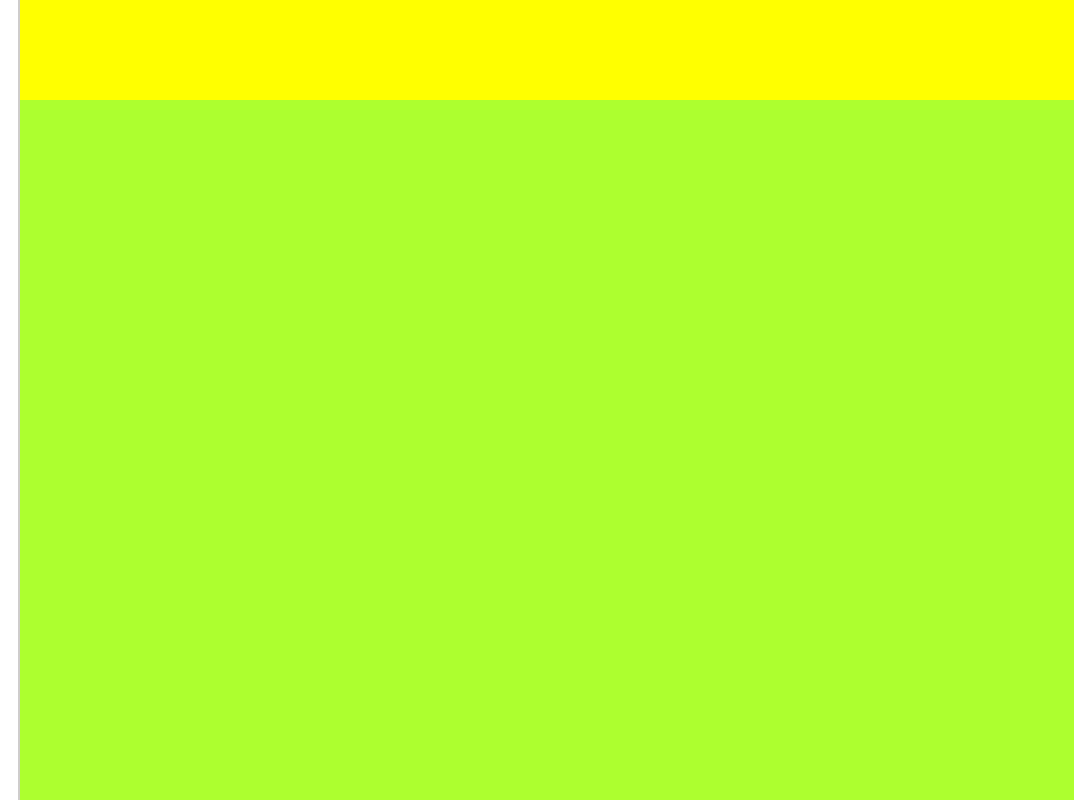
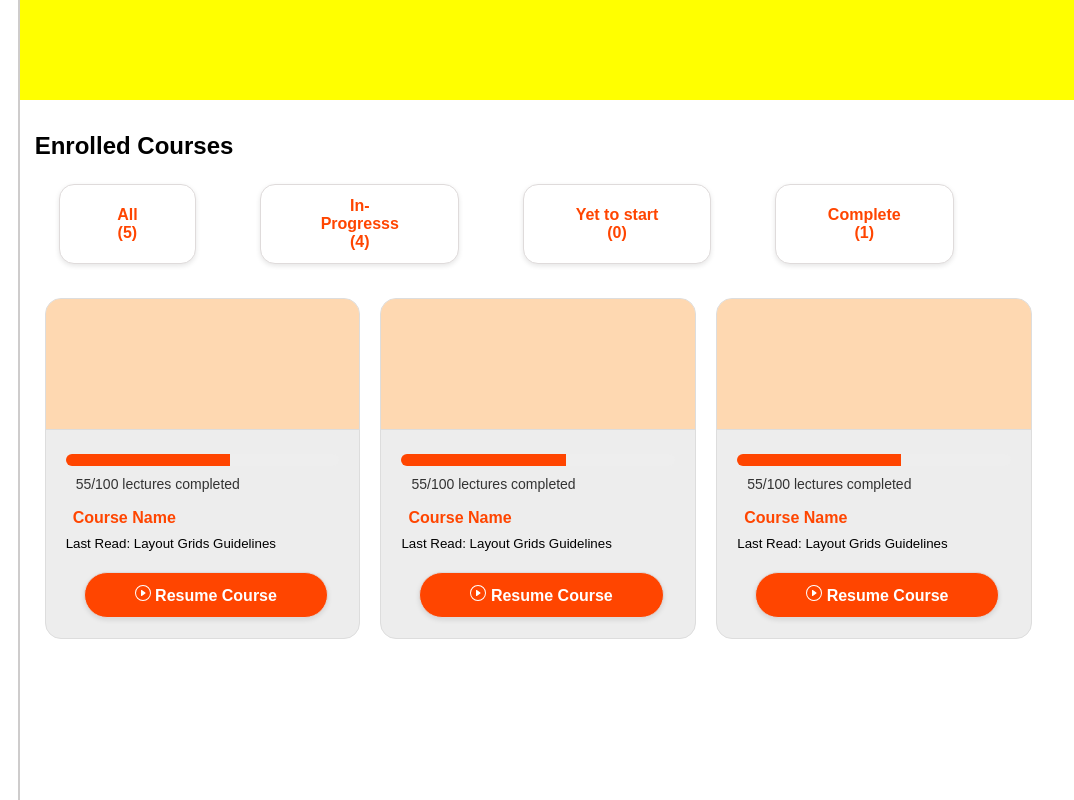
Before and after one commit to prashant0612/Baoiam-Dashboard, a plain HTML site: page index.html in a window 1280 px wide. Shown: the full height of the page, 206-1280 px from the left. Drawn offline with Linux system fonts and the light colour scheme.

Commit message:
updating files

```diff
--- a/index.html
+++ b/index.html
@@ -50,9 +50,62 @@
 
             </div>
             <!-- MAIN-SECTION -->
-            <div class="main-section">
-
-            </div>
+            <main>
+                <h2>Enrolled Courses</h2>
+                <div class="btn-row">
+                    <button>All (5)</button>
+                    <button>In-Progresss (4)</button>
+                    <button>Yet to start (0)</button>
+                    <button>Complete (1)</button>
+                </div>
+                <div class="cards">
+                    <div class="custom-card">
+                        <img src="images/card.jpg" alt="Card Image">
+                        <div class="card-body">
+                            <div class="custom-progress">
+                                <div class="progress-bar"></div><span>55%</span>
+                              </div>
+                          <p class="card-text">55/100 lectures completed</p>
+                          <h4>Course Name</h4>
+                          <small>Last Read: Layout Grids Guidelines</small>
+                          <button><span> <svg xmlns="http://www.w3.org/2000/svg" width="16" height="16" fill="currentColor" class="bi bi-play-circle" viewBox="0 0 16 16">
+                            <path d="M8 15A7 7 0 1 1 8 1a7 7 0 0 1 0 14m0 1A8 8 0 1 0 8 0a8 8 0 0 0 0 16"/>
+                            <path d="M6.271 5.055a.5.5 0 0 1 .52.038l3.5 2.5a.5.5 0 0 1 0 .814l-3.5 2.5A.5.5 0 0 1 6 10.5v-5a.5.5 0 0 1 .271-.445"/>
+                          </svg> </span> Resume Course</button>
+                        </div>
+                    </div>
+                    <div class="custom-card">
+                        <img src="images/card.jpg" alt="Card Image">
+                        <div class="card-body">
+                            <div class="custom-progress">
+                                <div class="progress-bar"></div><span>55%</span>
+                              </div>
+                          <p class="card-text">55/100 lectures completed</p>
+                          <h4>Course Name</h4>
+                          <small>Last Read: Layout Grids Guidelines</small>
+                          <button><span> <svg xmlns="http://www.w3.org/2000/svg" width="16" height="16" fill="currentColor" class="bi bi-play-circle" viewBox="0 0 16 16">
+                            <path d="M8 15A7 7 0 1 1 8 1a7 7 0 0 1 0 14m0 1A8 8 0 1 0 8 0a8 8 0 0 0 0 16"/>
+                            <path d="M6.271 5.055a.5.5 0 0 1 .52.038l3.5 2.5a.5.5 0 0 1 0 .814l-3.5 2.5A.5.5 0 0 1 6 10.5v-5a.5.5 0 0 1 .271-.445"/>
+                          </svg> </span> Resume Course</button>
+                        </div>
+                    </div>
+                    <div class="custom-card">
+                        <img src="images/card.jpg" alt="Card Image">
+                        <div class="card-body">
+                            <div class="custom-progress">
+                                <div class="progress-bar"></div><span>55%</span>
+                              </div>
+                          <p class="card-text">55/100 lectures completed</p>
+                          <h4>Course Name</h4>
+                          <small>Last Read: Layout Grids Guidelines</small>
+                          <button><span> <svg xmlns="http://www.w3.org/2000/svg" width="16" height="16" fill="currentColor" class="bi bi-play-circle" viewBox="0 0 16 16">
+                            <path d="M8 15A7 7 0 1 1 8 1a7 7 0 0 1 0 14m0 1A8 8 0 1 0 8 0a8 8 0 0 0 0 16"/>
+                            <path d="M6.271 5.055a.5.5 0 0 1 .52.038l3.5 2.5a.5.5 0 0 1 0 .814l-3.5 2.5A.5.5 0 0 1 6 10.5v-5a.5.5 0 0 1 .271-.445"/>
+                          </svg></span> Resume Course</button>
+                        </div>
+                    </div>
+                </div>
+            </main>
         </div>
     </div>
 
--- a/style.css
+++ b/style.css
@@ -42,7 +42,6 @@ html,body{
     margin-left: 16.3%;
     width: 100%;
     height: 100vh;
-    background-color: gray;
 }
 .navbar{
     width: 100%;
@@ -58,3 +57,93 @@ html,body{
     background-color: greenyellow;
     overflow-y: scroll;
 }
+/* main */
+
+.btn-row button {
+    display: inline-block;
+    padding: 12px 50px;
+    font-size: 16px;
+    text-align: center;
+    text-decoration: none;
+    cursor: pointer;
+    border: 1px solid rgb(223, 219, 219);
+    color: orangered;
+    background-color: #ffffff;
+    border-radius: 15px;
+    transition: background-color 0.3s, color 0.3s;
+    margin-right: 4rem;
+    box-shadow: 0 2px 5px rgba(0, 0, 0, 0.1);
+    font-weight: bolder;
+  }
+  button:hover {
+    background-color: orangered;
+    color: #ffffff;
+  }
+  .btn-row{
+    display: flex;
+    margin: 1.5rem;
+  }
+main{
+    margin: 2rem;
+    display: flex;
+    flex-wrap: wrap;
+  }
+  .custom-card {
+    width: 20rem;
+    width: calc(33.33% - 20px);
+    margin: 10px;
+    border: 1px solid #ddd;
+    border-radius: 1rem;
+    overflow: hidden;
+    background-color: #ededed;
+  }
+  .custom-card img {
+    width: 100%;
+    height: 130px;
+    border-bottom: 1px solid #ddd;
+  }
+  .custom-card .card-body {
+    padding: 20px;
+  }
+  .custom-card .card-text {
+    font-size: 14px;
+    color: #333;
+    padding: 10px;
+  }
+  .custom-card h4{
+    color: orangered;
+    padding: 7px;
+  }
+  .custom-card button{
+    display: inline-block;
+    padding: 12px 50px;
+    margin: 20px 0 0 18px;
+    cursor: pointer;
+    border: 1px solid rgb(223, 219, 219);
+    font-size: 1rem;
+    color: #ffffff;
+    background-color: orangered;
+    border-radius: 23px;
+    transition: background-color 0.3s, color 0.3s;
+    box-shadow: 0 2px 5px rgba(0, 0, 0, 0.1);
+    font-weight: bold;
+  }
+  .custom-progress {
+    width: 100%;
+    height: 12px;
+    background-color: #eee;
+    border-radius: 10px;
+    overflow: hidden;
+  }
+  .custom-progress .progress-bar {
+    width: 60%;
+    height: 100%;
+    text-align: center;
+    line-height: 25px;
+    background-color: orangered;
+  }
+  .cards{
+    display: flex;
+    flex-wrap: nowrap;
+    justify-content: space-around;
+  }
```
